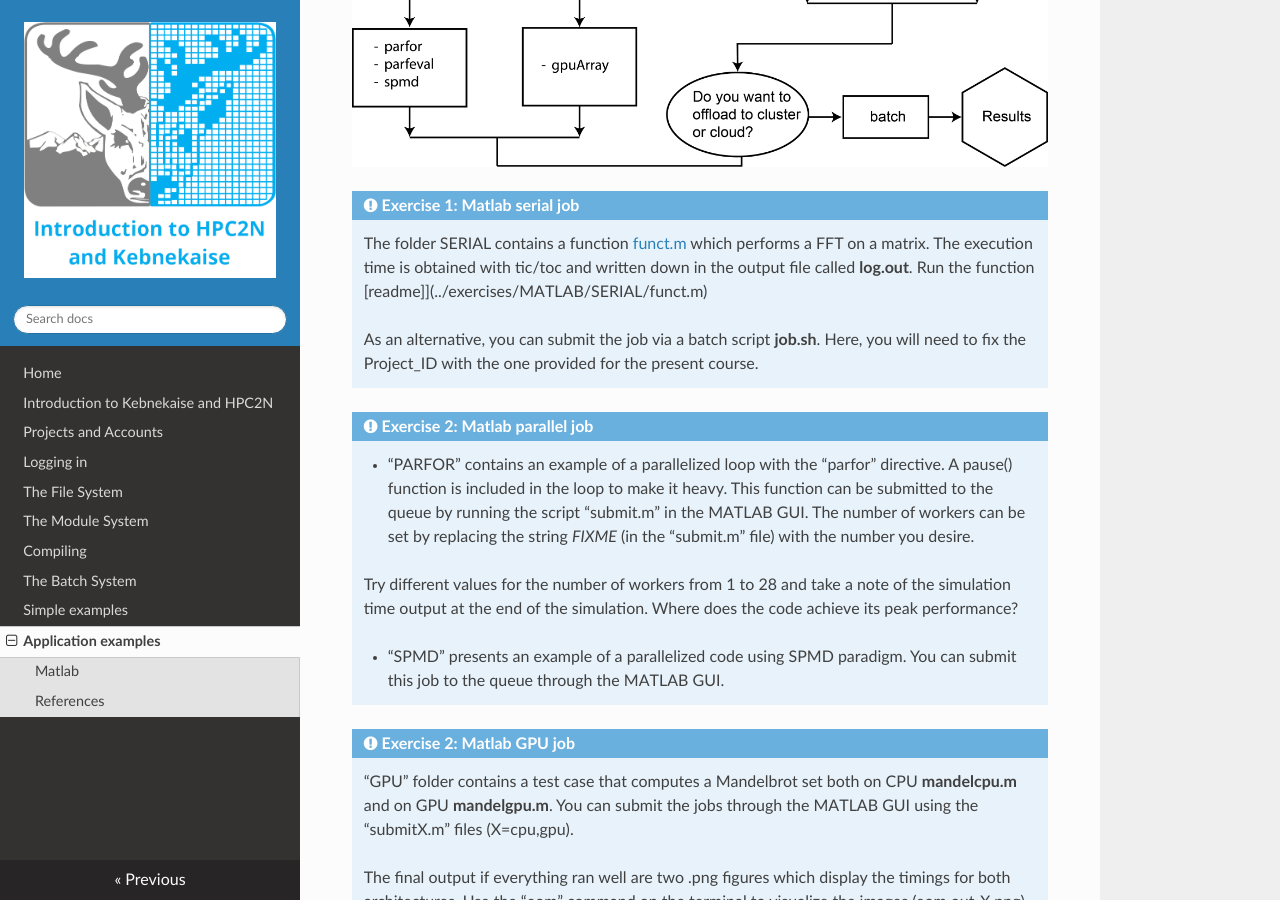
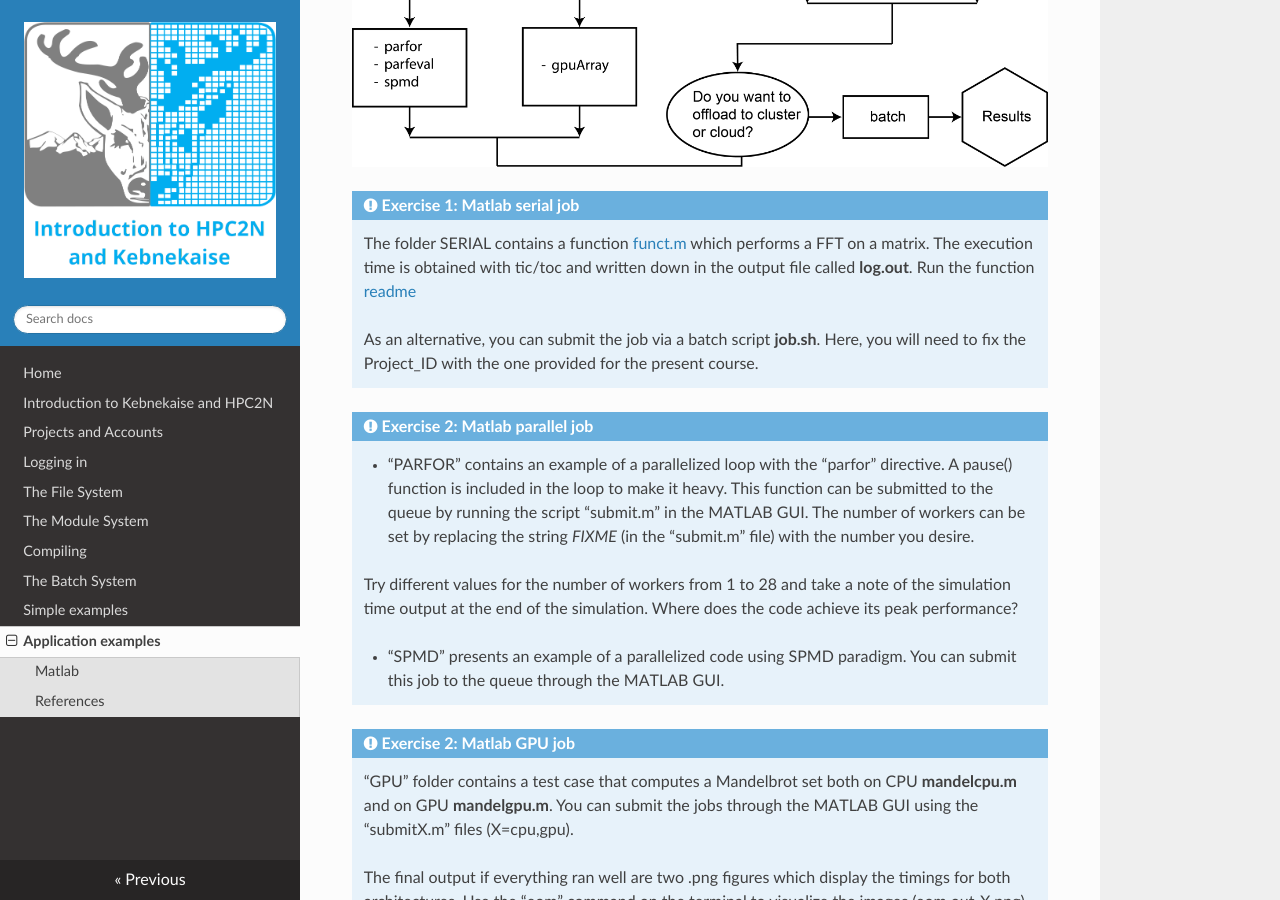
Before and after one commit to hpc2n/intro-course, an MkDocs documentation site: the page built from docs/software.md, in a window 1280 px wide and 900 px high, scrolled down 656 px. Built offline with MkDocs 1.6.1, drawn with Linux system fonts in a browser that asks for light colours; nearby versions of some CDN libraries.

Commit message:
MATLAB: exercises

```diff
--- a/docs/software.md
+++ b/docs/software.md
@@ -15,7 +15,7 @@ Chart flow for a more efficient Matlab code using existing tools (adapted from[^
     The folder SERIAL contains a function [funct.m](../exercises/MATLAB/SERIAL/Readme.md)
     which performs a FFT on a matrix.
     The execution time is obtained with tic/toc and written down in the output file called
-    **log.out**. Run the function [readme]](../exercises/MATLAB/SERIAL/funct.m)
+    **log.out**. Run the function [readme](../exercises/MATLAB/SERIAL/funct.m)
 
     As an alternative, you can submit the job via a batch script **job.sh**. Here,
     you will need to fix the Project_ID with the one provided for the present course.
```
